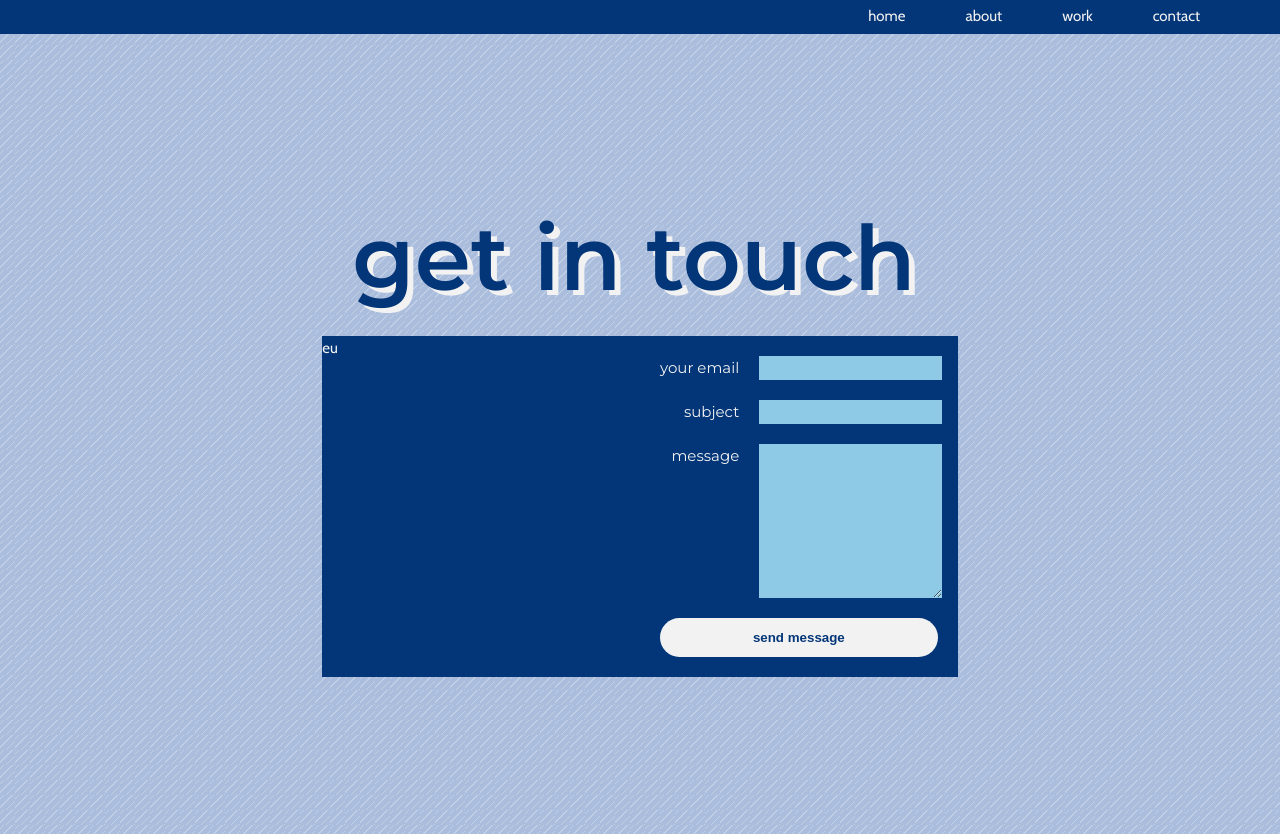
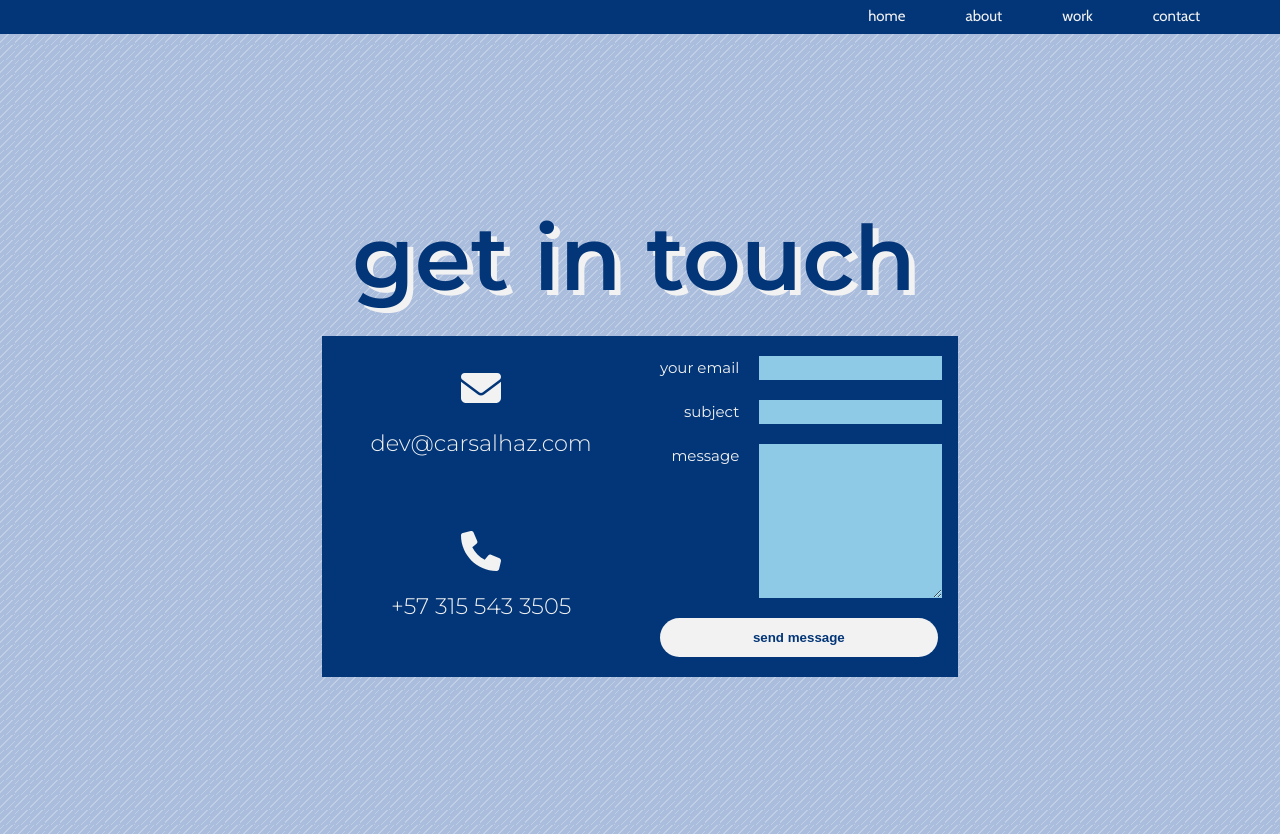
Before and after one commit to casalgado/carsalhaz, a Vue app: page /contact in a window 1280 px wide. Built offline with nearby package versions, Linux system fonts and the light colour scheme.

Commit message:
contact view first draft

```diff
--- a/src/assets/base.css
+++ b/src/assets/base.css
@@ -91,6 +91,10 @@
   grid-column: span 2;
 }
 
+.span3 {
+  grid-column: span 3;
+}
+
 .montserrat {
   font-family: 'Montserrat', sans-serif;
 }
--- a/src/views/ContactView.vue
+++ b/src/views/ContactView.vue
@@ -1,8 +1,13 @@
 <template>
   <div class="container">
-    <section>
+    <section class="contact-view-section">
       <h1 class="hero span2">get in touch</h1>
-      <div class="dark">eu</div>
+      <div class="info-section dark">
+        <img src="../assets/envelope-solid.svg" alt="" />
+        <h2 class="info-block">dev@carsalhaz.com</h2>
+        <img src="../assets/phone-solid.svg" alt="" />
+        <h2 class="info-block">+57 315 543 3505</h2>
+      </div>
       <form class="dark" @submit.prevent="send">
         <label for="email">your email</label>
         <input v-model="email" id="email" class="light-complement" />
@@ -45,18 +50,33 @@
 /* the container is a grid element in order to center the section element */
 .container {
   display: grid;
+  grid-template-columns: 1fr;
   height: 100vh;
 }
 
-h1 {
+h1,
+h2,
+p {
   text-align: center;
 }
-section {
+
+.info-block {
+  font-family: "Montserrat", sans-serif;
+  font-weight: 100;
+  margin-top: 0px;
+}
+
+.contact-view-section {
   display: grid;
   grid-template-columns: 1fr 1fr;
-
+  gap: 0px;
   align-self: center;
   justify-self: center;
+}
+
+.info-section {
+  display: grid;
+  grid-template-columns: 1fr;
 }
 
 form {
@@ -88,4 +108,14 @@
   font-family: "Montserrat", sans-serif;
   text-align: right;
 }
+
+img {
+  width: 40px;
+  justify-self: center;
+  align-self: center;
+}
+
+img:first-of-type {
+  padding-top: 15px;
+}
 </style>
```
Also changed, not shown: src/assets/envelope-solid.svg (added), src/assets/phone-solid.svg (added).
